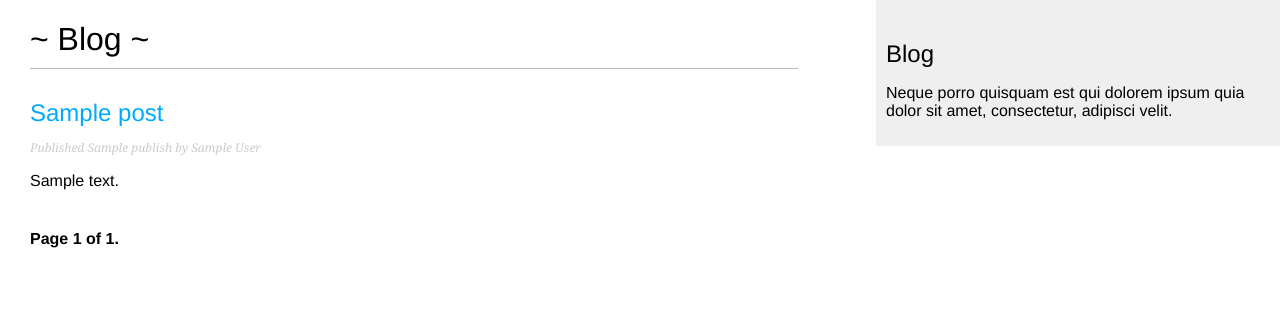
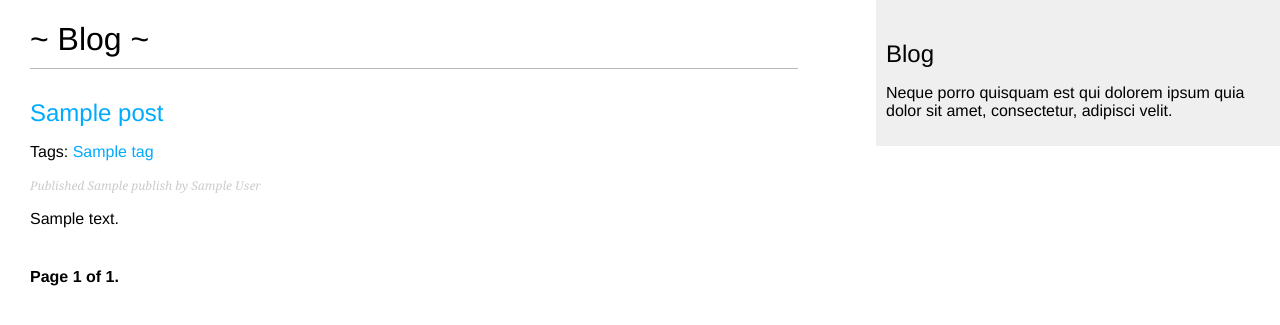
Before and after one commit to kowalskabe/django4Project, a Django app: template blog/templates/blog/post/list.html in a window 1280 px wide. Shown: the top 325 px of the page. Run offline with Django 4.2, Linux system fonts and the light colour scheme; the template is opened without the code that fills it: most values are stand-ins (such as "Sample title", 1, 10 or a date in 2020).

Commit message:
tags added to comments on main page, added filtering posts by the tag

```diff
--- a/blog/models.py
+++ b/blog/models.py
@@ -2,7 +2,7 @@ from django.db import models
 from django.utils import timezone
 from django.contrib.auth.models import User
 from django.urls import reverse
-
+from taggit.managers import TaggableManager
 
 class PublishedManager(models.Manager):
     def get_queryset(self):
@@ -29,6 +29,7 @@ class Post(models.Model):
                               default=Status.DRAFT)
     objects = models.Manager()  # default manager
     published = PublishedManager() # custom manager
+    tags = TaggableManager()
 
     class Meta:
         ordering = ['-publish']
--- a/blog/templates/blog/post/list.html
+++ b/blog/templates/blog/post/list.html
@@ -8,6 +8,15 @@
                 {{ post.title }}
             </a>
         </h2>
+        <p class="tags">
+            Tags:
+            {% for tag in post.tags.all %}
+                <a href="{% url "blog:post_list_by_tag" tag.slug %}">
+                    {{ tag.name }}
+                </a>
+                {% if not forloop.last %}, {% endif %}
+            {%  endfor %}
+        </p>
         <p class="date">
             Published {{ post.publish }} by {{ post.author }}
         </p>
--- a/blog/urls.py
+++ b/blog/urls.py
@@ -4,7 +4,9 @@ from . import views
 app_name = 'blog'
 urlpatterns = [
     # post views
+    # path('', views.PostListView.as_view(), name='post_list'),
     path('', views.post_list, name='post_list'),
+    path('tag/<slug:tag_slug>/', views.post_list, name='post_list_by_tag'),
     path('<int:year>/<int:month>/<int:day>/<slug:post>', views.post_detail, name='post_detail'),
     path('<int:post_id>/share/', views.post_share, name='post_share'),
     path('<int:post_id>/comment/', views.post_comment, name='post_comment'),
--- a/django4Project/settings.py
+++ b/django4Project/settings.py
@@ -41,6 +41,7 @@ INSTALLED_APPS = [
     'django.contrib.messages',
     'django.contrib.staticfiles',
     'blog.apps.BlogConfig',
+    'taggit',
 ]
 
 MIDDLEWARE = [
```
Also changed, not shown: blog/views.py (+12 -3 lines).
